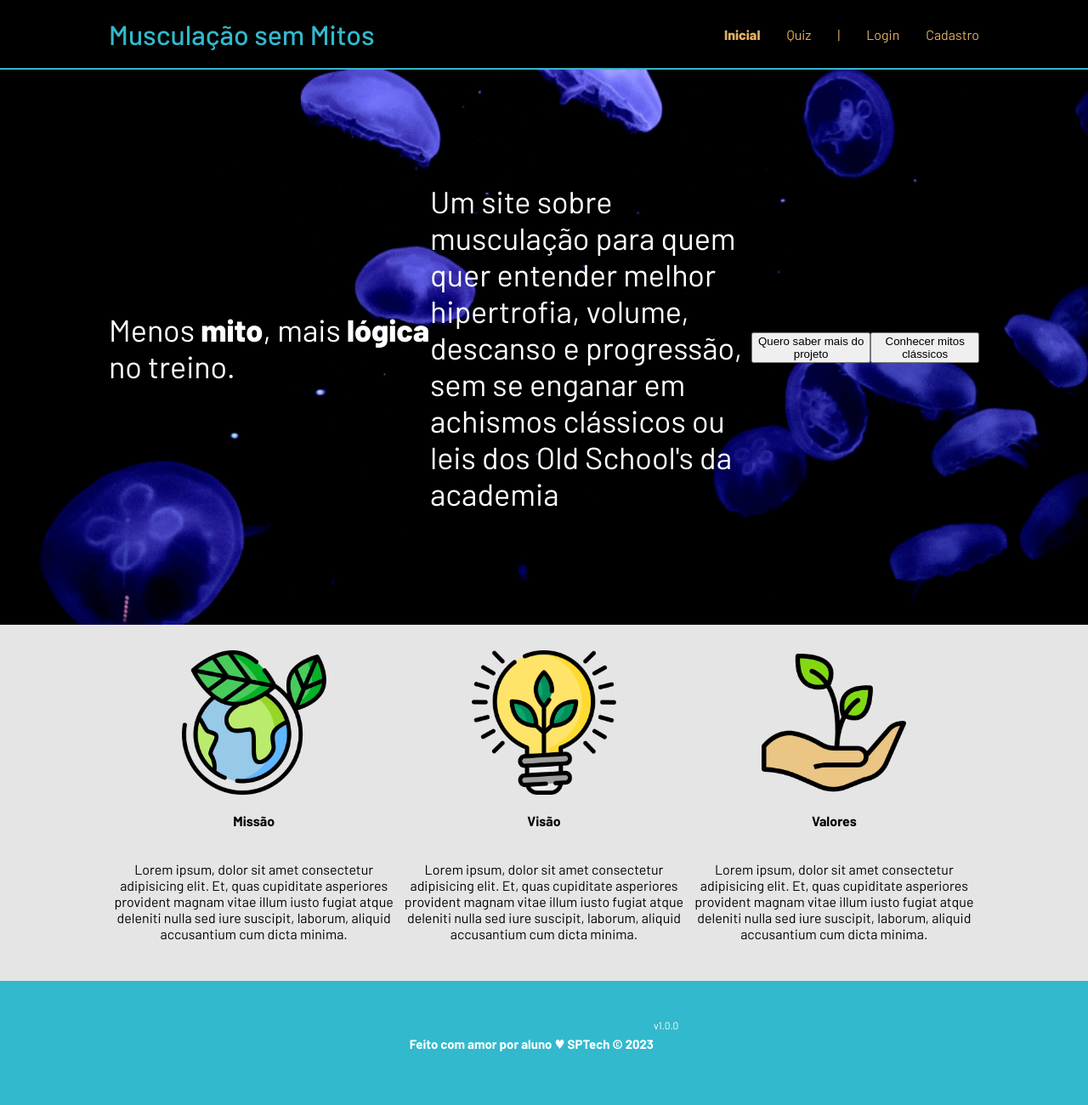
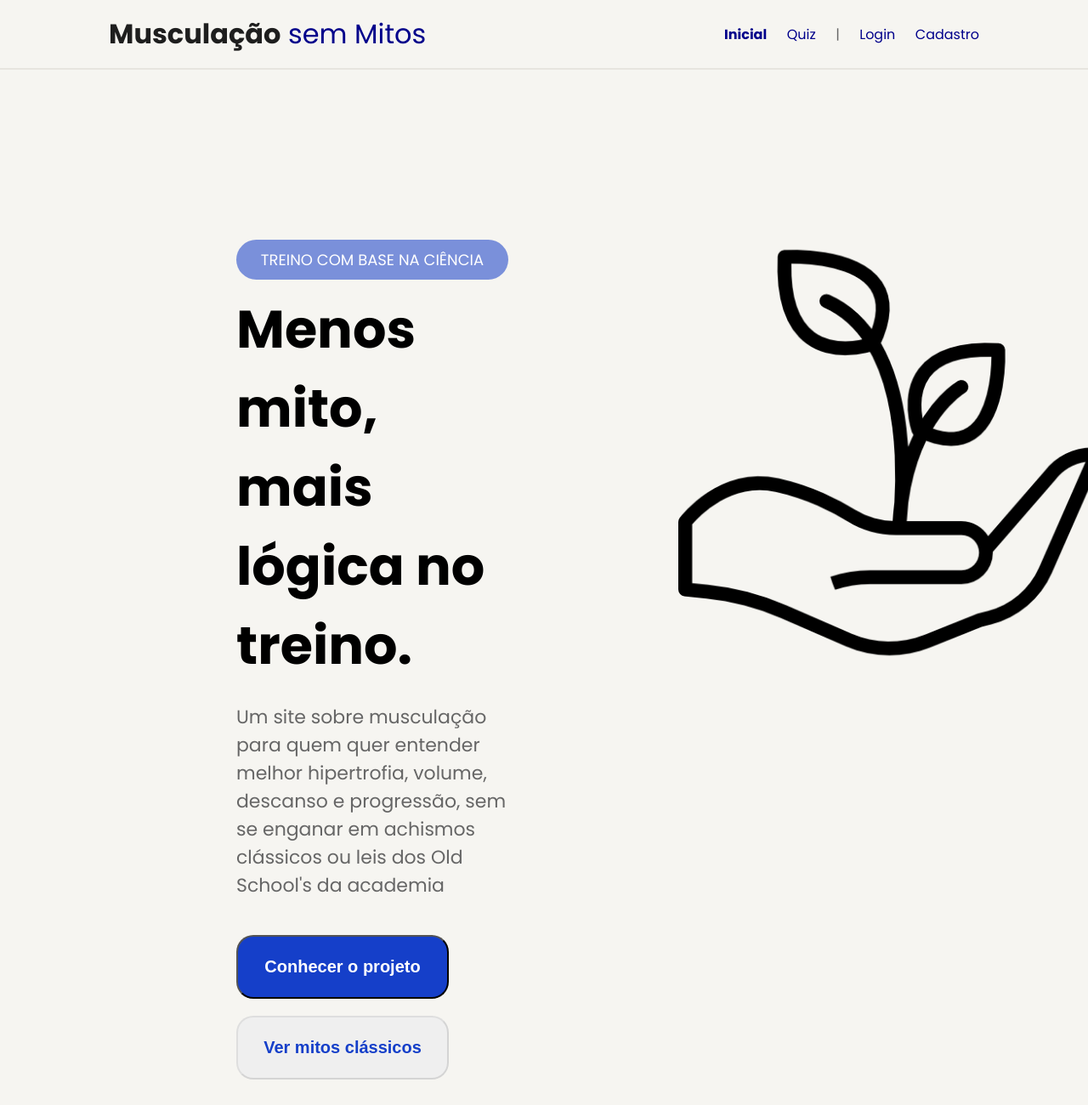
Before and after one commit to henriquercz/musculacao-sem-mitos, a website: page public/index.html in a window 1280 px wide. Shown: the top 1300 px of the page at 85% size. Drawn offline with Linux system fonts and the light colour scheme.

Commit message:
primeira secao do site desenvolvida

```diff
--- a/public/css/estilo.css
+++ b/public/css/estilo.css
@@ -1,10 +1,10 @@
-@import url('https://fonts.googleapis.com/css2?family=Barlow:ital,wght@0,100;0,200;0,300;0,400;0,500;0,600;0,700;0,800;0,900;1,100;1,200;1,300;1,400;1,500;1,600;1,700;1,800;1,900&display=swap');
+@import url('https://fonts.googleapis.com/css2?family=Poppins:wght@400;600;700&display=swap');
 
 body {
   margin: 0;
   padding: 0;
-  font-family: 'Barlow', 'Segoe UI', 'Segoe UI', Tahoma, Geneva, Verdana, sans-serif;
-  background-color: black;
+  font-family: 'Poppins', sans-serif;
+  background-color: #F6F5F1;
 }
 
 :root {
@@ -23,7 +23,8 @@ body {
 
 .header {
   height: var(--tamanho-header);
-  border-bottom: 2px solid #32b9cd;
+  border-bottom: 2px solid #E7E5DF;
+  background-color: #f6f5f1;
 }
 
 .header .container {
@@ -34,7 +35,11 @@ body {
 
 .header a {
   text-decoration: none;
-  color: #e3b062;
+  color: darkblue;
+}
+
+.header span {
+  color: darkblue;
 }
 
 .agora {
@@ -47,11 +52,11 @@ body {
   align-items: center;
   justify-content: space-between;
   list-style: none;
-  color: #e3b062;
+  color: #666666;
 }
 
 .titulo {
-  color: #32b9cd;
+  color: #1e1e1e;
   width: fit-content;
   font-weight: 500;
 }
@@ -60,31 +65,80 @@ body {
   margin: 0;
 }
 
-/* BANNER */
-
-.banner {
-  height: var(--tamanho-banner);
-  color: white;
-  background-image: url('../assets/imgs/bg-jelly-fish-para-home.png');
-  background-size: cover;
+/* PRIMEIRA SECAO */
+.primera-secao {
+  display: flex;
+  flex-direction: row;
+  justify-content: space-around;
+  /* width: 100%; */
+  align-items: center;
 }
 
-.banner .container {
-  justify-content: center;
-  align-items: center;
-  height: 100%;
+.primeira-secao-conteudo {
+  margin-top: 200px;
+  display: flex;
+  flex-direction: column;
+  width: 600px;
+  margin-right: 200px;
+  margin-left: 150px;
+  margin-bottom: 200px;
 }
 
-.banner .container p {
-  width: 50%;
-  margin: 0;
-  padding: 0;
-  font-size: 36px;
+.primeira-secao-balao {
+  border-radius: 25px;
+  background-color: rgba(21, 63, 201, 0.548);
+  width: 300px;
+  margin-bottom: -30px;
+  color: white;
+  font-size: 18px;
+  display: flex;
+  flex-direction: column;
+  align-items: center;
+  padding: 10px;
 }
 
-.banner .container span {
-  font-weight: 800;
+.primeira-secao-conteudo h1 {
+  font-size: 62px;
 }
+
+.primeira-secao-conteudo p {
+  font-size: 22px;
+  color: #666666;
+  margin-top: -20px;
+}
+
+.primeira-secao-botoes {
+  flex-direction: row;
+  justify-content: space-between;
+}
+
+.primeira-secao-botoes button {
+  width: 250px;
+  height: 75px;
+  margin-right: 20px;
+  margin-top: 20px;
+  border-radius: 20px;
+}
+
+#botao1 {
+  background-color: rgb(21, 63, 201);
+  color: white;
+  font-size: 20px;
+  font-weight: bold;
+}
+
+#botao2 {
+  font-size: 20px;
+  font-weight: bold;
+  color: rgb(21, 63, 201);
+  border-color: #6666661e;
+}
+
+.primeira-secao-imagem img  {
+  margin-top: 200px;
+  width: 500px;
+}
+
 
 /* MISSÃO VISÃO VALORES */
 
--- a/public/index.html
+++ b/public/index.html
@@ -18,7 +18,7 @@
 <body>
   <div class="header">
     <div class="container">
-        <h1 class="titulo">Musculação sem Mitos</h1>
+      <h1 class="titulo"><b>Musculação</b> <span>sem Mitos</span></h1>
       <ul class="navbar">
         <li class="agora">
           <a href="#">Inicial</a>
@@ -37,14 +37,30 @@
     </div>
   </div>
 
-    <div class="banner">
+  <div class="primeira-secao">
     <div class="container">
-        <p>Menos <span>mito</span>, mais <span>lógica</span> no treino.</p>
-        <p>Um site sobre musculação para quem quer entender melhor hipertrofia, volume, descanso e progressão, sem se enganar em achismos clássicos ou leis dos Old School's da academia</p>
-        <button>Quero saber mais do projeto</button>
-        <button>Conhecer mitos clássicos</button>
+      <div class="primeira-secao-conteudo">
+
+        <div class="primeira-secao-balao">TREINO COM BASE NA CIÊNCIA</div>
+
+        <h1>Menos <span>mito</span>, mais <span>lógica</span> no treino.</h1>
+        <p>Um site sobre musculação para quem quer entender melhor hipertrofia, volume, descanso e progressão, sem se
+          enganar em achismos clássicos ou leis dos Old School's da academia
+        </p>
+
+        <div class="primeira-secao-botoes">
+          <button id="botao1">Conhecer o projeto</button>
+          <button id="botao2">Ver mitos clássicos</button>
+        </div>
+
+      </div>
+
+      <div class="primeira-secao-imagem">
+        <img src="assets/imgs/growth.png" alt="">
       </div>
     </div>
+  </div>
+
 
   <div class="social">
     <div class="container">
```
Lines whose indentation alone changed are shown as unchanged.
